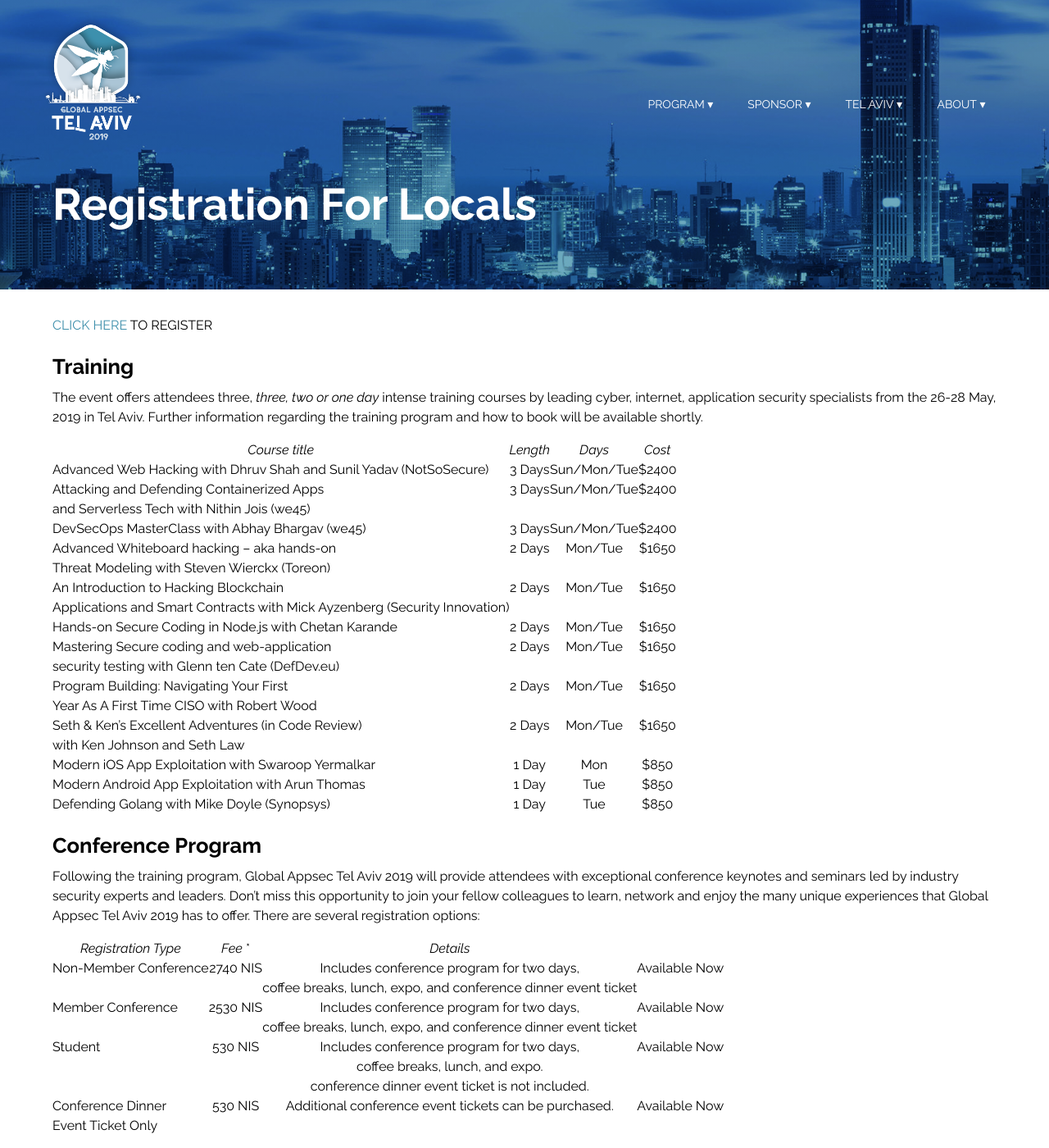
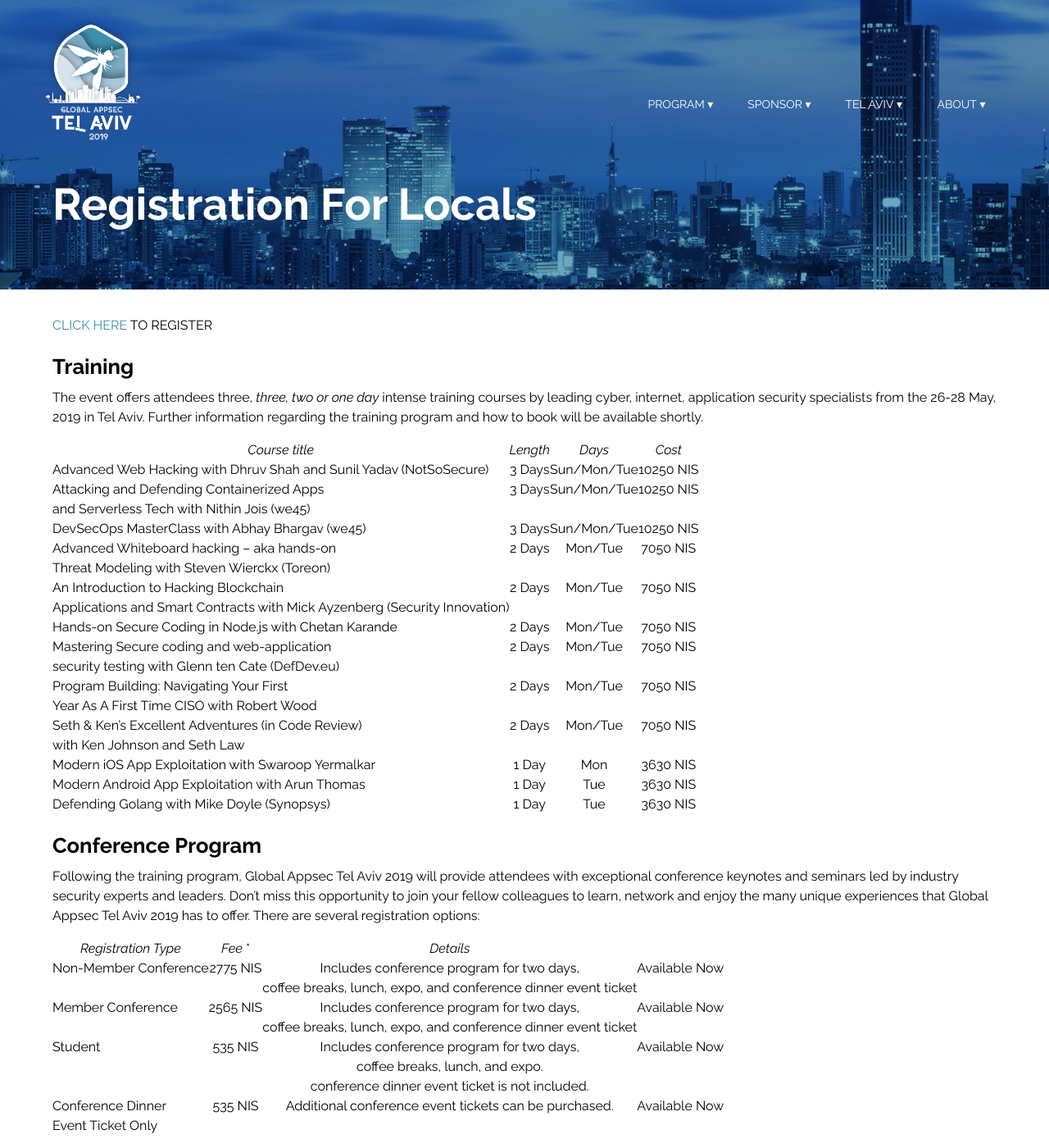
Before and after one commit to OWASP/AppSecTLV2019, a Jekyll site: the page built from program/registration-locals.md, in a window 1280 px wide and 1400 px high. Shown: the whole window at 82% size. Built offline with Jekyll 4.4.1, drawn with Linux system fonts in a browser that asks for light colours.

Commit message:
Update registration-locals.md

```diff
--- a/program/registration-locals.md
+++ b/program/registration-locals.md
@@ -10,18 +10,18 @@
 
 |   *Course title*    | *Length* | *Days* | *Cost* |
 |------------------------|:----:|:-------:|:-------:|:-------:|
-| Advanced Web Hacking with Dhruv Shah and Sunil Yadav (NotSoSecure)  | 3 Days | Sun/Mon/Tue | $2400 |
-| Attacking and Defending Containerized Apps <br> and Serverless Tech with Nithin Jois (we45) | 3 Days | Sun/Mon/Tue | $2400 |
-| DevSecOps MasterClass with Abhay Bhargav (we45) | 3 Days | Sun/Mon/Tue | $2400 |
-| Advanced Whiteboard hacking – aka hands-on <br> Threat Modeling with Steven Wierckx (Toreon) | 2 Days | Mon/Tue | $1650 |
-| An Introduction to Hacking Blockchain <br> Applications and Smart Contracts with Mick Ayzenberg (Security Innovation) | 2 Days | Mon/Tue | $1650 |
-| Hands-on Secure Coding in Node.js with Chetan Karande | 2 Days | Mon/Tue | $1650 |
-| Mastering Secure coding and web-application <br> security testing with Glenn ten Cate (DefDev.eu) | 2 Days | Mon/Tue | $1650 |
-| Program Building: Navigating Your First <br> Year As A First Time CISO with Robert Wood | 2 Days | Mon/Tue | $1650 |
-| Seth & Ken’s Excellent Adventures (in Code Review) <br> with Ken Johnson and Seth Law | 2 Days | Mon/Tue | $1650 |
-| Modern iOS App Exploitation with Swaroop Yermalkar | 1 Day | Mon | $850 |
-| Modern Android App Exploitation with Arun Thomas | 1 Day | Tue | $850 |
-| Defending Golang with Mike Doyle (Synopsys) | 1 Day | Tue | $850 |
+| Advanced Web Hacking with Dhruv Shah and Sunil Yadav (NotSoSecure)  | 3 Days | Sun/Mon/Tue | 10250 NIS |
+| Attacking and Defending Containerized Apps <br> and Serverless Tech with Nithin Jois (we45) | 3 Days | Sun/Mon/Tue | 10250 NIS |
+| DevSecOps MasterClass with Abhay Bhargav (we45) | 3 Days | Sun/Mon/Tue | 10250 NIS |
+| Advanced Whiteboard hacking – aka hands-on <br> Threat Modeling with Steven Wierckx (Toreon) | 2 Days | Mon/Tue | 7050 NIS |
+| An Introduction to Hacking Blockchain <br> Applications and Smart Contracts with Mick Ayzenberg (Security Innovation) | 2 Days | Mon/Tue | 7050 NIS |
+| Hands-on Secure Coding in Node.js with Chetan Karande | 2 Days | Mon/Tue | 7050 NIS |
+| Mastering Secure coding and web-application <br> security testing with Glenn ten Cate (DefDev.eu) | 2 Days | Mon/Tue | 7050 NIS |
+| Program Building: Navigating Your First <br> Year As A First Time CISO with Robert Wood | 2 Days | Mon/Tue | 7050 NIS |
+| Seth & Ken’s Excellent Adventures (in Code Review) <br> with Ken Johnson and Seth Law | 2 Days | Mon/Tue | 7050 NIS |
+| Modern iOS App Exploitation with Swaroop Yermalkar | 1 Day | Mon | 3630 NIS |
+| Modern Android App Exploitation with Arun Thomas | 1 Day | Tue | 3630 NIS |
+| Defending Golang with Mike Doyle (Synopsys) | 1 Day | Tue | 3630 NIS |
 
 ## Conference Program
 
@@ -31,10 +31,10 @@
 
 |   *Registration Type*    | *Fee* * | *Details* |  |
 |------------------------|:----:|:-------:|:-------:|
-| Non-Member Conference  | 2740 NIS | Includes conference program for two days,<br> coffee breaks, lunch, expo, and conference dinner event ticket| Available Now |
-| Member Conference      | 2530 NIS | Includes conference program for two days,<br> coffee breaks, lunch, expo, and conference dinner event ticket| Available Now |
-| Student                | 530 NIS  | Includes conference program for two days,<br> coffee breaks, lunch, and expo. <br>conference dinner event ticket is not included.| Available Now |
-| Conference Dinner <br>Event Ticket Only    | 530 NIS | Additional conference event tickets can be purchased. | Available Now |
+| Non-Member Conference  | 2775 NIS | Includes conference program for two days,<br> coffee breaks, lunch, expo, and conference dinner event ticket| Available Now |
+| Member Conference      | 2565 NIS | Includes conference program for two days,<br> coffee breaks, lunch, expo, and conference dinner event ticket| Available Now |
+| Student                | 535 NIS  | Includes conference program for two days,<br> coffee breaks, lunch, and expo. <br>conference dinner event ticket is not included.| Available Now |
+| Conference Dinner <br>Event Ticket Only    | 535 NIS | Additional conference event tickets can be purchased. | Available Now |
 
 
 * Note: If you receive a discount code, select the registration category first, then enter the discount code and the fee will be modified based on the code.
```
